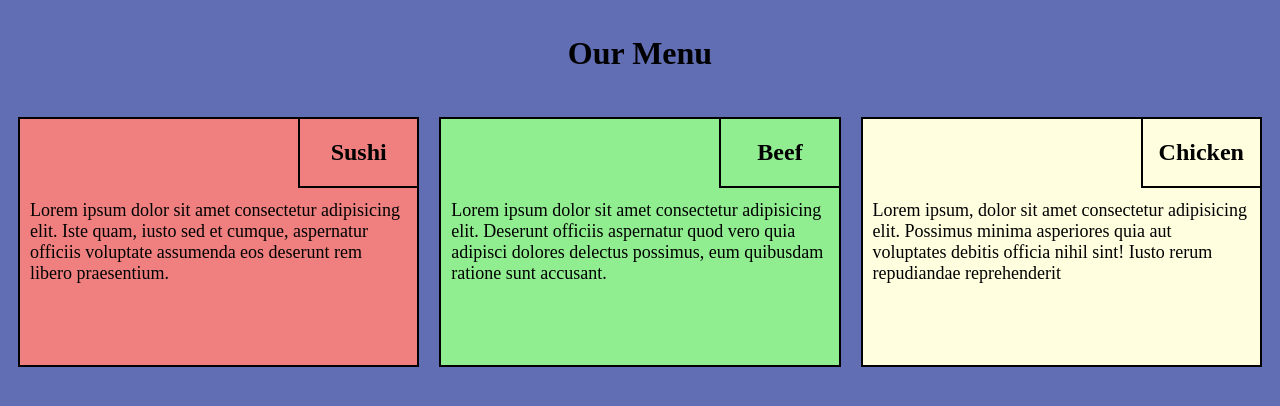
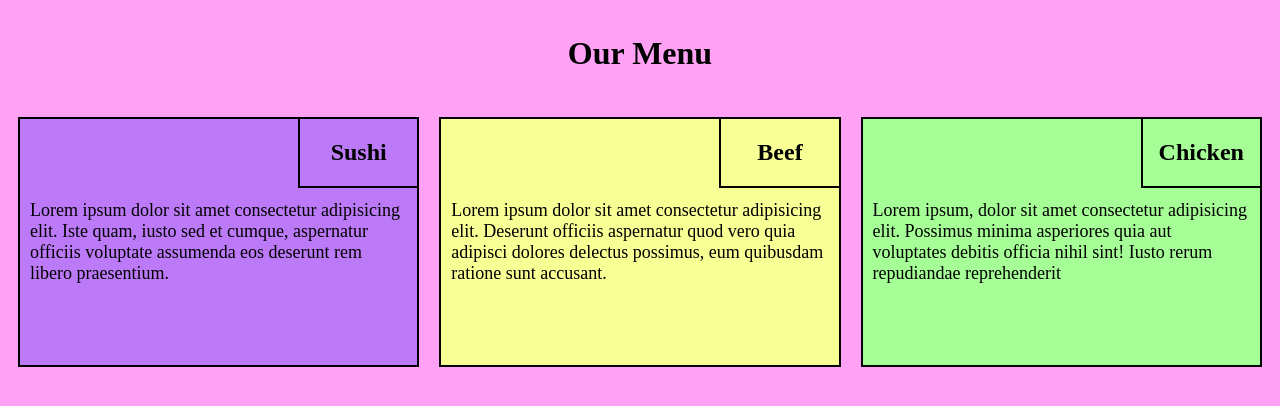
Before and after one commit to Sufyan200/coursera-test, a plain HTML site: page index.html in a window 1280 px wide. Drawn offline with Linux system fonts and the light colour scheme.

Commit message:
od2_solution

```diff
--- a/css/styles.css
+++ b/css/styles.css
@@ -4,7 +4,7 @@
 }
 
 body{
-    background-color: #626eb4;
+    background-color: #FFA1F5;
 }
 
 /* Large Devices */
@@ -75,11 +75,11 @@ p{
 
 }
 #box1{
-    background-color: lightcoral;
+    background-color: #BC7AF9;
 }
 #box2{
-    background-color: lightgreen;
+    background-color: #F8FF95;
 }
 #box3{
-    background-color: lightyellow;
+    background-color: #A6FF96;
 }
```
